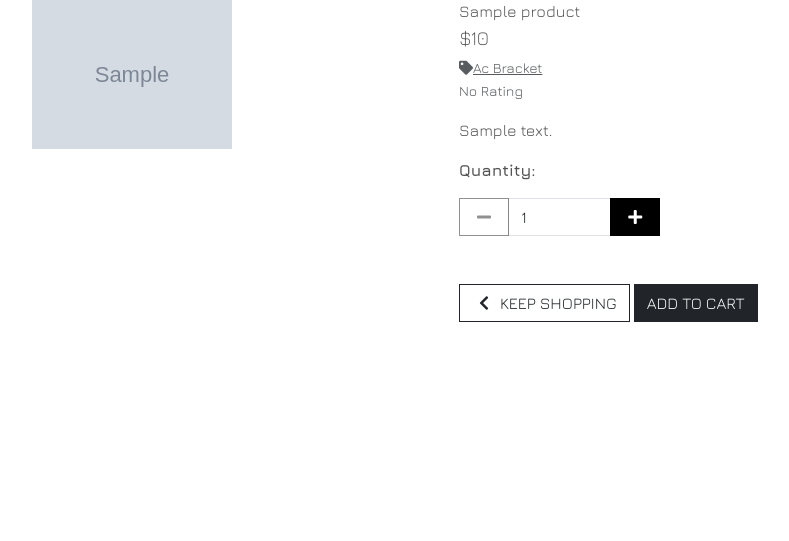
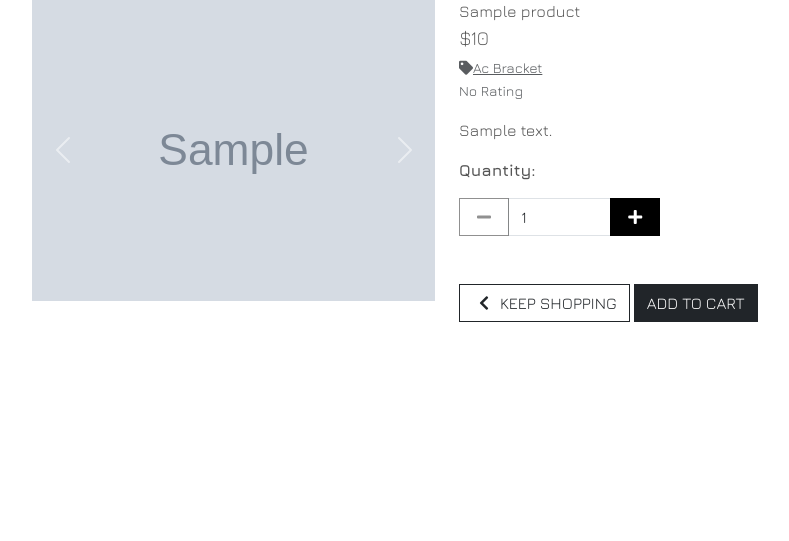
Before and after one commit to dcsndevs/zitmall, a Django app: page /products/1/ in a window 1280 px wide. Shown: the part 176-717 px from the top of the page, without its empty margins (193-982 px from the left). Run offline with Django 4.2, Linux system fonts and the light colour scheme; data comes from the database, SQL or seed files in the repository; tables that the repository leaves empty hold one stand-in row (values such as "Sample post"); grey boxes marked "Sample" are stand-in pictures; some libraries are stand-ins or nearby versions; grey boxes are pictures that could not be loaded.

Commit message:
Add product image carousel

```diff
--- a/home/templates/home/index.html
+++ b/home/templates/home/index.html
@@ -50,7 +50,7 @@
                     <img src="{{ product.image_url }}" class="card-img-top border-0 h-100 img-thumbnail object-fit-scale" alt="Product Image" style="object-fit: cover;">
                 </div>
 
-                <!-- Card Body -->
+                <!-- Product Card Body -->
                 <div class="card-body mb-3 px-1" style="height: 160px;">
                     <p class="card-title small px-0 mb-1 fs-10" style="height: 40px; overflow: hidden;">
                         <a href="{% url 'product_detail_by_slug' product_slug=product.slug %}">{{ product.title }}</a>
--- a/products/templates/products/product_detail.html
+++ b/products/templates/products/product_detail.html
@@ -10,10 +10,39 @@
     <div class="row">
         <div class="col-12 col-md-6 col-lg-4 offset-lg-2">
             <div class="image-container my-5">
-                {% if product.image_url %}
-                    <a href="{{ product.image_url }}" target="_blank">
-                        <img class="card-img-top img-fluid" src="{{ product.image_url }}" alt="{{ product.name }}" style="width: 200px; object-fit: cover;">
-                    </a>
+                {% if product.image_url or product.image.url%}
+                <div id="carouselExampleControls" class="carousel slide" data-bs-ride="carousel">
+                    <div class="carousel-inner">
+                        {% if product.image_url %}
+                        <div class="carousel-item active">
+                            <img src="{{ product.image_url }}" class="d-block w-100" alt="Product Image">
+                        </div>
+                        {% endif %}
+                        {% if product.image1_url %}
+                        <div class="carousel-item">
+                            <img src="{{ product.image1_url }}" class="d-block w-100" alt="Product Image 1">
+                        </div>
+                        {% endif %}
+                        {% if product.image2_url %}
+                        <div class="carousel-item">
+                            <img src="{{ product.image2_url }}" class="d-block w-100" alt="Product Image 2">
+                        </div>
+                        {% endif %}
+                        {% if product.image3_url %}
+                        <div class="carousel-item">
+                            <img src="{{ product.image3_url }}" class="d-block w-100" alt="Product Image 3">
+                        </div>
+                        {% endif %}
+                    </div>
+                    <button class="carousel-control-prev" type="button" data-bs-target="#carouselExampleControls" data-bs-slide="prev">
+                        <span class="carousel-control-prev-icon" aria-hidden="true"></span>
+                        <span class="visually-hidden">Previous</span>
+                    </button>
+                    <button class="carousel-control-next" type="button" data-bs-target="#carouselExampleControls" data-bs-slide="next">
+                        <span class="carousel-control-next-icon" aria-hidden="true"></span>
+                        <span class="visually-hidden">Next</span>
+                    </button>
+                </div>
                     {% else %}
                     <a href="">
                         <img class="card-img-top img-fluid" src="{{ MEDIA_URL }}noimage.png" alt="{{ product.name }}">
```
Also changed, not shown: products/templates/products/products.html (+21 -6 lines).
